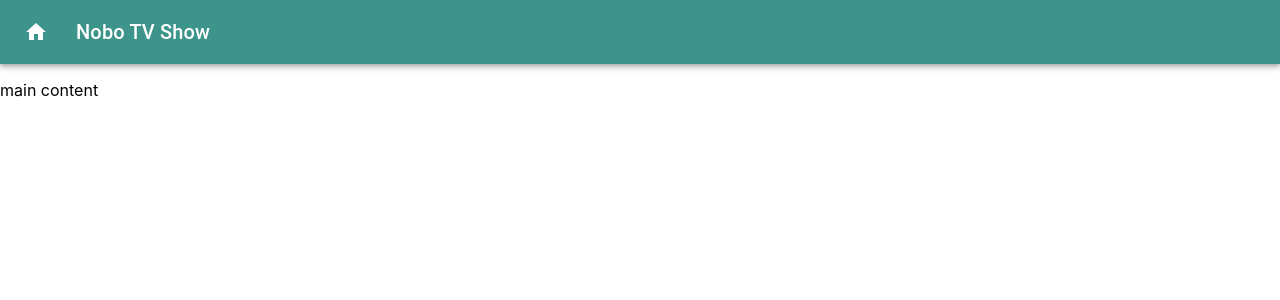
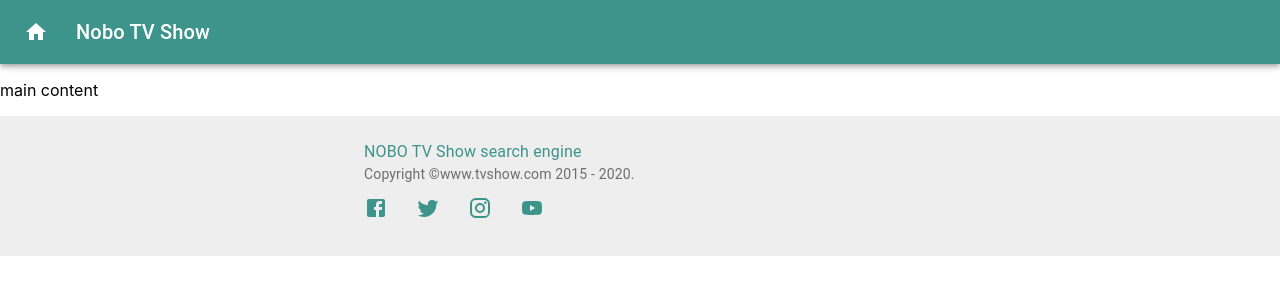
Before and after one commit to anaserr/tv-show, a React (Create React App) app: page / in a window 1280 px wide. Shown: the top 300 px of the page. Built offline with nearby package versions, Linux system fonts and the light colour scheme.

Commit message:
add footer component

```diff
--- a/src/App.js
+++ b/src/App.js
@@ -1,11 +1,13 @@
 import React from 'react';
 import Header from './components/Header';
+import Footer from './components/Footer';
 
 function App() {
   return (
     <div>
       <Header />
       <p>main content</p>
+      <Footer />
     </div>
   );
 }
--- /dev/null
+++ b/src/components/Footer.js
@@ -0,0 +1,51 @@
+import React from 'react'
+import { Container, Typography, Link, IconButton } from '@material-ui/core/';
+import { makeStyles } from '@material-ui/core/styles';
+import FacebookIcon from '@material-ui/icons/Facebook';
+import TwitterIcon from '@material-ui/icons/Twitter';
+import InstagramIcon from '@material-ui/icons/Instagram';
+import YouTubeIcon from '@material-ui/icons/YouTube';
+
+const useStyles = makeStyles(theme => ({
+    footer: {
+        padding: theme.spacing(3, 2),
+        marginTop: 'auto',
+        backgroundColor: theme.palette.grey[200],
+        color: '#3C948B'
+    },
+    button: {
+        marginRight: theme.spacing(2),
+    },
+}))
+function Footer() {
+    const classes = useStyles();
+    return(
+        <footer className={classes.footer}>
+            <Container maxWidth="sm">
+                <Typography variant="body1" >NOBO TV Show search engine</Typography>
+                <Typography variant="body2" color="textSecondary">
+                Copyright ©
+                <Link color="inherit" href="/">
+                    www.tvshow.com
+                </Link>
+                {` ${new Date().getFullYear()-5} - ${new Date().getFullYear()}.`}
+
+                </Typography>
+                <IconButton edge="start" className={classes.button} color="inherit" aria-label="facebook">
+                    <FacebookIcon />
+                </IconButton>
+                <IconButton edge="start" className={classes.button} color="inherit" aria-label="twitter">
+                    <TwitterIcon />
+                </IconButton>
+                <IconButton edge="start" className={classes.button} color="inherit" aria-label="instagram">
+                    <InstagramIcon />
+                </IconButton>
+                <IconButton edge="start" className={classes.button} color="inherit" aria-label="youtube">
+                    <YouTubeIcon />
+                </IconButton>
+            </Container>
+        </footer>
+    )
+}
+
+export default Footer;
```
